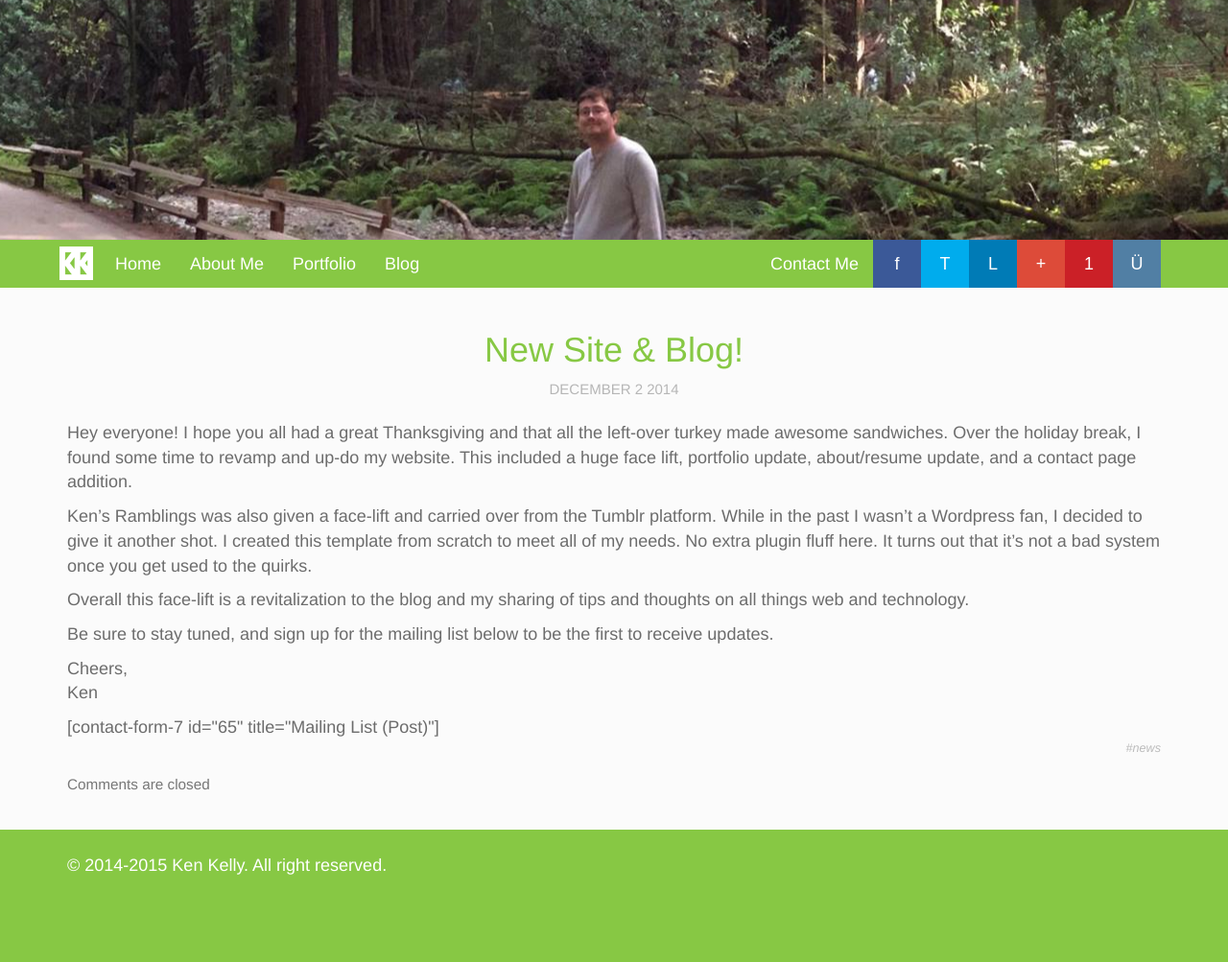
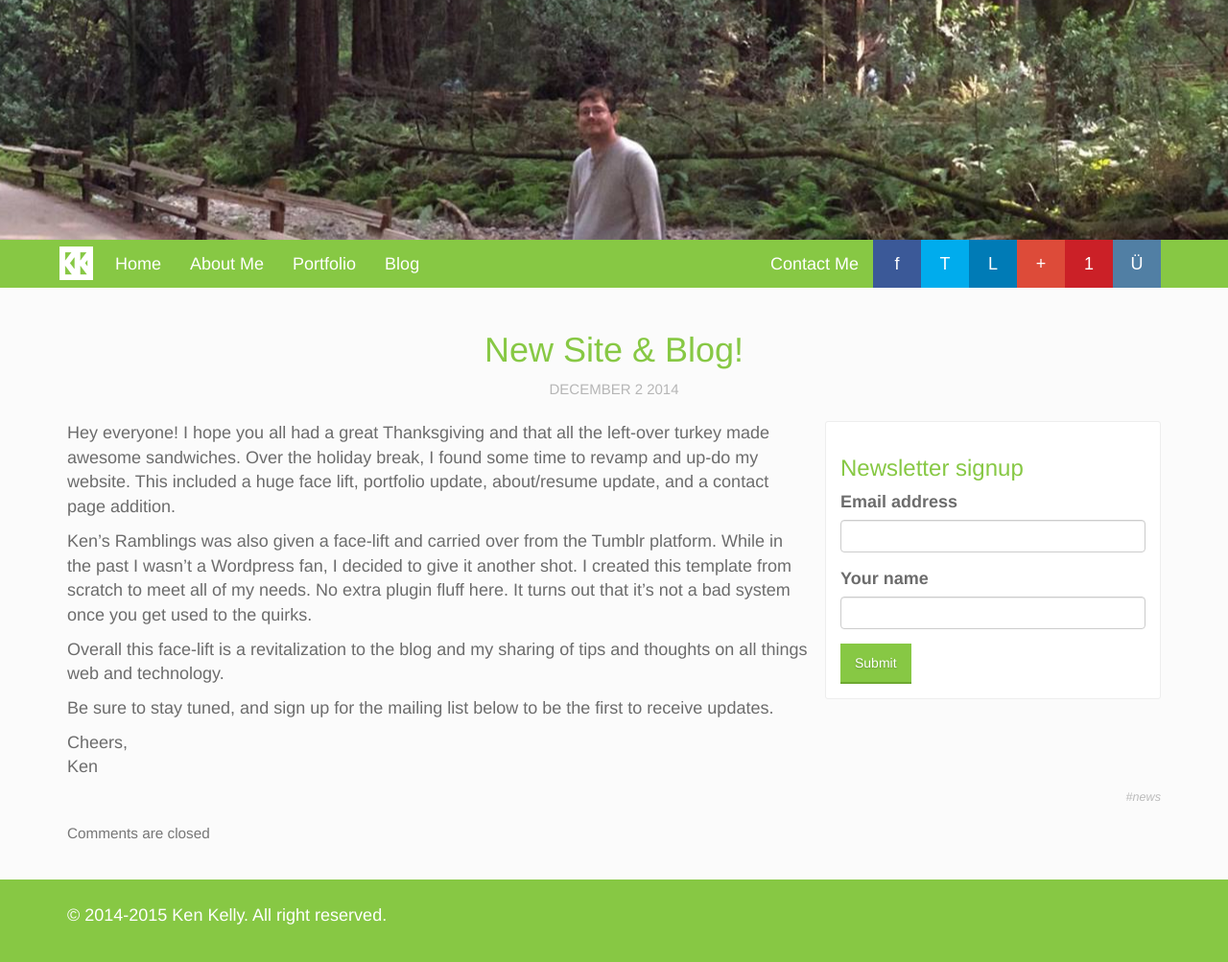
Before and after one commit to kenhkelly/kenhkelly.us, a Jekyll site: the page built from _posts/2014-12-02-new-site-and-blog.html, in a window 1280 px wide. Shown: the whole page at 96% size. Built offline with Jekyll 4.4.1, drawn with Linux system fonts in a browser that asks for light colours; some web fonts are replaced; before the commit the page ends 951 px from its top, so only the background shows below that.

Commit message:
Closes #3: Added a contact subscribe form to each post page

```diff
--- /dev/null
+++ b/_includes/signup_widget.html
@@ -0,0 +1,17 @@
+<div class="signup_widget">
+  <h3>Newsletter signup</h3>
+  <form action="//formspree.io/ken@kenhkelly.us" method="post">
+    <div class="form-group">
+      <label for="email">Email address</label>
+      <input type="email" name="_replyto" class="form-control">
+    </div>
+    <div class="form-group">
+      <label for="name">Your name</label>
+      <input type="text" name="name" class="form-control">
+    </div>
+    <input type="hidden" name="_next" value="/thanks/" />
+    <input type="hidden" name="_subject" value="New Signup from Kenhkelly.us" />
+    <input type="text" name="_gotcha" style="display:none" />
+    <button type="submit" class="btn btn-green">Submit</button>
+  </form>
+</div>
--- a/_layouts/post.html
+++ b/_layouts/post.html
@@ -18,7 +18,12 @@ layout: default
             <span class="date">{{ page.date | date: "%B %-d %Y" }}</span>
         </div>
 
-        {{ content }}
+        <div class="post_content">
+            {{ content }}
+        </div>
+
+        {% include signup_widget.html %}
+        <div class="clearfix"></div>
 
         <div class="tags">
             {% for tag in page.tags %}
--- a/_posts/2014-12-02-new-site-and-blog.html
+++ b/_posts/2014-12-02-new-site-and-blog.html
@@ -17,5 +17,3 @@ comments: false
 
 <p>Cheers,<br>
 Ken</p>
-
-[contact-form-7 id="65" title="Mailing List (Post)"]
--- a/_sass/_base.scss
+++ b/_sass/_base.scss
@@ -400,6 +400,14 @@ body.home {
         padding-top: 25px;
         padding-bottom: 25px;
     }
+    .post_content {
+        float: left;
+        width: calc(100% - 350px);
+        padding-right: 15px;
+    }
+    .signup_widget {
+        float: right;
+    }
     .meta {
         text-align: center;
         font-size: smaller;
@@ -486,6 +494,14 @@ body.home {
     }
 }
 
+.signup_widget {
+    width: 350px;
+    padding: 15px;
+    border-radius: 3px;
+    background: white;
+    border: 1px solid #ededed;
+}
+
 
 @media (max-width: $screen-xs-max) {
     img {
```
